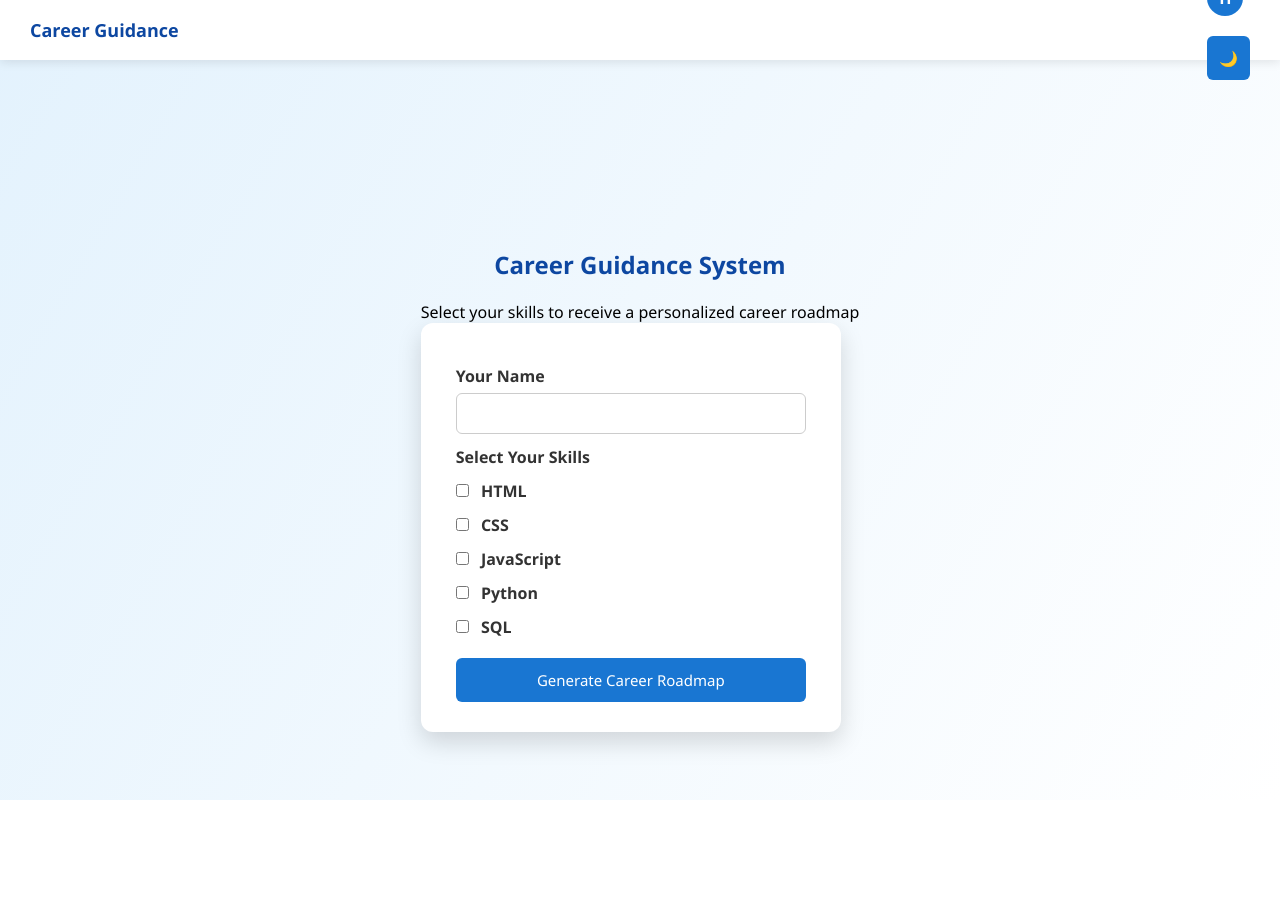
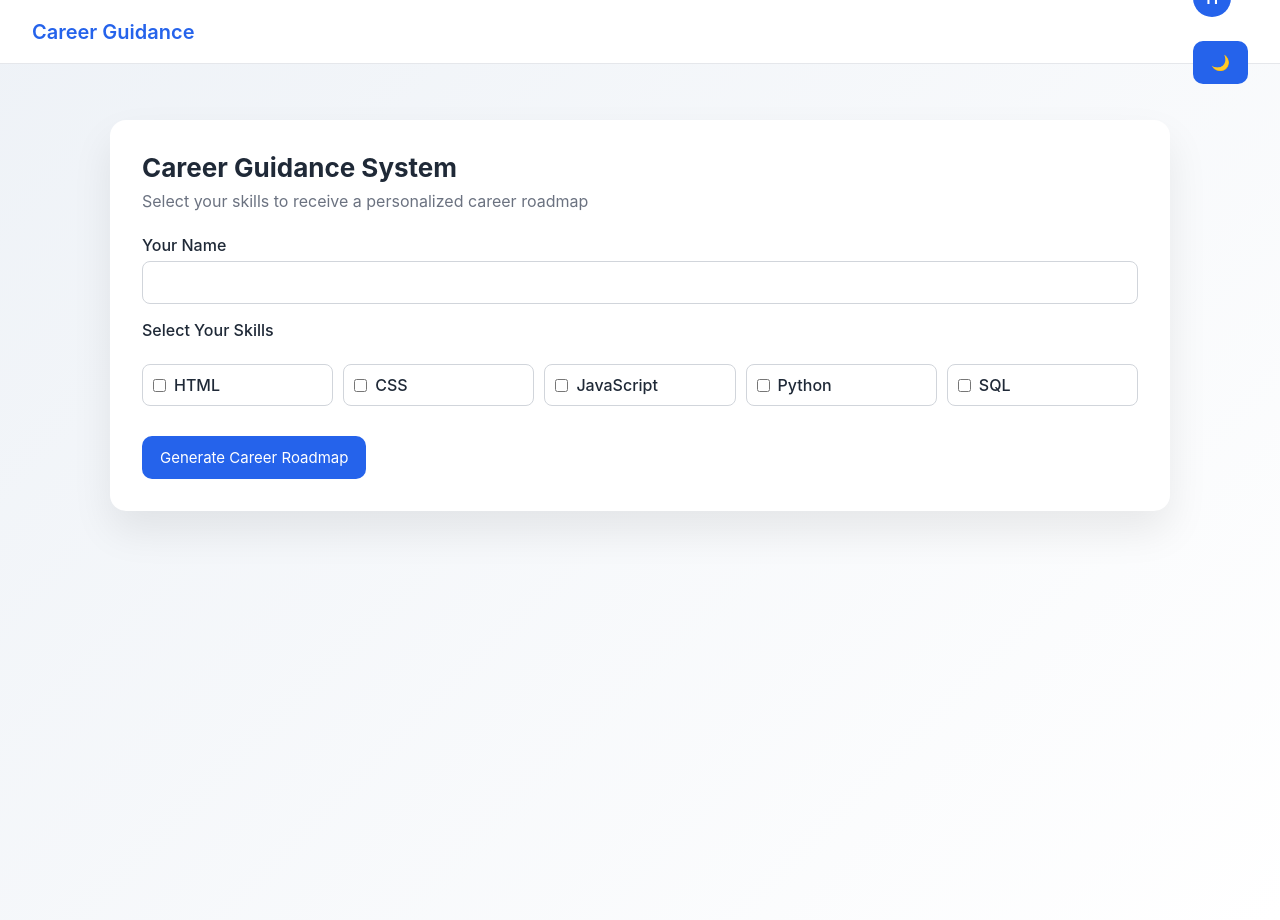
Before and after one commit to seemakurti-harika/smart-career-guidance, a Flask app: page / in a window 1280 px wide. Before the commit the page ends 800 px from the top, so only its background shows below. Run offline with Flask 3, Linux system fonts and the light colour scheme; a user stored in the database is signed in.

Commit message:
Refactor CSS styles for improved layout and design
Updated styles for various elements including body, buttons, and dropdowns. Changed font family and adjusted layout properties.

```diff
--- a/static/style.css
+++ b/static/style.css
@@ -1,239 +1,68 @@
-/* ---------- Global Reset ---------- */
+/* ---------- Base Reset ---------- */
 * {
     margin: 0;
     padding: 0;
     box-sizing: border-box;
-    font-family: "Segoe UI", Arial, sans-serif;
+    font-family: "Inter", "Segoe UI", Arial, sans-serif;
 }
 
-/* ---------- Page Background ---------- */
+/* ---------- Background ---------- */
 body {
     min-height: 100vh;
-    background: linear-gradient(120deg, #e3f2fd, #ffffff);
-    display: flex;
-    justify-content: center;
-    align-items: center;
+    background: linear-gradient(135deg, #eef2f7, #ffffff);
+    color: #1f2937;
 }
 
-/* ---------- Card Layout ---------- */
-form {
-    background: #ffffff;
-    width: 100%;
-    max-width: 420px;
-    padding: 30px 35px;
-    border-radius: 12px;
-    box-shadow: 0 10px 25px rgba(0, 0, 0, 0.15);
-}
-
-/* ---------- Headings ---------- */
-h2 {
-    text-align: center;
-    margin-bottom: 20px;
-    color: #0d47a1;
-}
-
-h3 {
-    margin-bottom: 10px;
-    color: #333;
-}
-
-/* ---------- Labels ---------- */
-label {
-    font-weight: 600;
-    margin-top: 12px;
-    display: block;
-    color: #333;
-}
-
-/* ---------- Inputs ---------- */
-input[type="text"],
-input[type="password"] {
-    width: 100%;
-    padding: 10px;
-    margin-top: 6px;
-    border-radius: 6px;
-    border: 1px solid #ccc;
-    font-size: 14px;
-}
-
-/* ---------- Checkbox Section ---------- */
-input[type="checkbox"] {
-    margin-right: 8px;
-}
-
-form br {
-    display: none;
-}
-
-.skill-group {
-    margin-top: 8px;
-}
-
-/* ---------- Buttons ---------- */
-button {
-    width: 100%;
-    margin-top: 20px;
-    padding: 12px;
-    background-color: #1976d2;
-    color: white;
-    border: none;
-    border-radius: 6px;
-    font-size: 15px;
-    cursor: pointer;
-    transition: background 0.3s;
-}
-
-button:hover {
-    background-color: #0d47a1;
-}
-
-/* ---------- Logout Button ---------- */
-.logout-btn {
-    background-color: #d32f2f;
-    width: auto;
-    padding: 8px 14px;
-    font-size: 14px;
-}
-
-.logout-btn:hover {
-    background-color: #b71c1c;
-}
-
-/* ---------- Links ---------- */
-a {
-    display: block;
-    margin-top: 15px;
-    text-align: center;
-    text-decoration: none;
-    color: #1976d2;
-    font-weight: 500;
-}
-
-a:hover {
-    text-decoration: underline;
-}
-
-/* ---------- Tables (Users Page) ---------- */
-table {
-    width: 100%;
-    border-collapse: collapse;
-    margin-top: 15px;
-    font-size: 14px;
-}
-
-th, td {
-    border: 1px solid #ddd;
-    padding: 10px;
-    text-align: center;
-}
-
-th {
-    background-color: #1976d2;
-    color: white;
-}
-
-tr:nth-child(even) {
-    background-color: #f5f5f5;
-}
-
-/* ---------- Messages ---------- */
-.error {
-    color: #d32f2f;
-    font-weight: bold;
-    margin-top: 10px;
-    text-align: center;
-}
-/* ---------- Navigation Bar ---------- */
-.navbar {
-    position: absolute;
-    top: 0;
-    left: 0;
-    width: 100%;
-    height: 60px;
-    background: #ffffff;
-    box-shadow: 0 2px 8px rgba(0, 0, 0, 0.1);
-    padding: 0 30px;
-    display: flex;
-    align-items: center;
-    justify-content: space-between;
-}
-
-/* App title */
-.nav-title {
-    font-size: 18px;
-    font-weight: 600;
-    color: #0d47a1;
-}
-
-/* Logout button (link-style) */
-.logout-link {
-    background: none;
-    border: none;
-    color: #555;
-    font-size: 14px;
-    cursor: pointer;
-    padding: 6px 10px;
-}
-
-.logout-link:hover {
-    color: #0d47a1;
-    text-decoration: underline;
-}
-
-/* Push main content below navbar */
-body {
-    padding-top: 80px;
-}
-/* ---------- Top Bar ---------- */
+/* ---------- Top Navigation ---------- */
 .topbar {
     position: fixed;
     top: 0;
     left: 0;
     width: 100%;
-    height: 60px;
+    height: 64px;
     background: #ffffff;
-    box-shadow: 0 2px 10px rgba(0,0,0,0.1);
+    border-bottom: 1px solid #e5e7eb;
     display: flex;
     align-items: center;
     justify-content: space-between;
-    padding: 0 30px;
+    padding: 0 32px;
     z-index: 1000;
 }
 
 .app-name {
-    font-size: 18px;
+    font-size: 20px;
     font-weight: 600;
-    color: #0d47a1;
+    color: #2563eb;
 }
 
-/* ---------- Profile Menu ---------- */
+/* ---------- Profile Dropdown ---------- */
 .profile-menu {
     position: relative;
 }
 
 .avatar {
-    width: 36px;
-    height: 36px;
-    background: #1976d2;
-    color: white;
+    width: 38px;
+    height: 38px;
     border-radius: 50%;
+    background: #2563eb;
+    color: #ffffff;
     display: flex;
     align-items: center;
     justify-content: center;
-    font-weight: bold;
+    font-weight: 600;
     cursor: pointer;
 }
 
-/* ---------- Dropdown ---------- */
 .dropdown {
     position: absolute;
     right: 0;
-    top: 48px;
-    background: white;
-    border-radius: 8px;
-    box-shadow: 0 8px 20px rgba(0,0,0,0.15);
+    top: 50px;
+    background: #ffffff;
+    border-radius: 10px;
+    box-shadow: 0 10px 30px rgba(0,0,0,0.15);
     display: none;
-    min-width: 120px;
+    min-width: 160px;
+    overflow: hidden;
 }
 
 .dropdown.show {
@@ -241,71 +70,184 @@ body {
 }
 
 .dropdown button {
+    width: 100%;
+    padding: 12px 16px;
     background: none;
     border: none;
+    text-align: left;
+    font-size: 14px;
+    cursor: pointer;
+}
+
+.dropdown button:hover {
+    background: #f1f5f9;
+}
+
+/* ---------- Main Container ---------- */
+.container {
+    max-width: 1100px;
+    margin: 120px auto 40px;
+    padding: 0 20px;
+}
+
+/* ---------- Card ---------- */
+.card {
+    background: #ffffff;
+    border-radius: 16px;
+    padding: 32px;
+    box-shadow: 0 20px 40px rgba(0,0,0,0.08);
+    animation: fadeIn 0.6s ease;
+}
+
+/* ---------- Headings ---------- */
+h2 {
+    margin-bottom: 8px;
+    font-size: 26px;
+}
+
+.subtitle {
+    color: #6b7280;
+    margin-bottom: 24px;
+}
+
+/* ---------- Form ---------- */
+label {
+    display: block;
+    margin-top: 16px;
+    margin-bottom: 6px;
+    font-weight: 500;
+}
+
+input[type="text"],
+input[type="password"] {
     width: 100%;
-    padding: 10px;
-    text-align: left;
-    cursor: pointer;
+    padding: 12px;
+    border-radius: 8px;
+    border: 1px solid #d1d5db;
     font-size: 14px;
 }
 
-.dropdown button:hover {
-    background: #f5f5f5;
+input:focus {
+    outline: none;
+    border-color: #2563eb;
 }
 
-/* ---------- Page Layout Fix ---------- */
-.container {
-    margin-top: 100px;
-    display: flex;
-    justify-content: center;
-}
-/* ---------- Dropdown ---------- */
-.dropdown {
-    position: absolute;
-    right: 0;
-    top: 52px;
-    background: #ffffff;
-    border-radius: 8px;
-    box-shadow: 0 8px 24px rgba(0,0,0,0.18);
-    display: none;
-    min-width: 160px;
-    border: 1px solid #e0e0e0;
-    z-index: 2000;
+/* ---------- Skills Grid ---------- */
+.skills {
+    display: grid;
+    grid-template-columns: repeat(auto-fit, minmax(140px, 1fr));
+    gap: 10px;
+    margin-top: 8px;
 }
 
-.dropdown.show {
-    display: block;
+.skill-box {
+    border: 1px solid #d1d5db;
+    border-radius: 8px;
+    padding: 10px;
+    display: flex;
+    align-items: center;
+    gap: 8px;
+    cursor: pointer;
 }
 
-/* Dropdown item */
-.dropdown button {
-    background: none;
-    border: none;
-    width: 100%;
-    padding: 12px 16px;
-    text-align: left;
-    cursor: pointer;
-    font-size: 14px;
-    color: #333;
-    font-weight: 500;
+.skill-box:hover {
+    border-color: #2563eb;
 }
 
-/* Hover effect */
-.dropdown button:hover {
-    background-color: #f1f5f9;
+/* ---------- Buttons ---------- */
+button {
+    margin-top: 24px;
+    padding: 12px 18px;
+    background: #2563eb;
+    color: white;
+    border: none;
+    border-radius: 10px;
+    font-size: 15px;
+    cursor: pointer;
 }
 
-/* Optional divider */
-.dropdown::before {
-    content: "";
+button:hover {
+    background: #1d4ed8;
+}
+
+/* ---------- Tables ---------- */
+table {
+    width: 100%;
+    border-collapse: collapse;
+    margin-top: 20px;
+}
+
+th, td {
+    padding: 14px;
+    border-bottom: 1px solid #e5e7eb;
+    text-align: center;
+}
+
+th {
+    background: #f9fafb;
+    font-weight: 600;
+}
+
+/* ---------- Animations ---------- */
+@keyframes fadeIn {
+    from {
+        opacity: 0;
+        transform: translateY(10px);
+    }
+    to {
+        opacity: 1;
+        transform: translateY(0);
+    }
+}
+
+/* ---------- Utility ---------- */
+.error {
+    color: #dc2626;
+    font-weight: 500;
+    margin-top: 10px;
+}
+/* ---------- Dark Mode ---------- */
+body.dark {
+    background: #0f172a;
+    color: #e5e7eb;
+}
+
+body.dark .card,
+body.dark .topbar,
+body.dark table,
+body.dark .dropdown {
+    background: #1e293b;
+    color: #e5e7eb;
+}
+
+body.dark input,
+body.dark button {
+    background: #0f172a;
+    color: #e5e7eb;
+    border-color: #334155;
+}
+
+body.dark th {
+    background: #020617;
+}
+/* ---------- Timeline ---------- */
+.timeline {
+    margin-top: 15px;
+    border-left: 3px solid #2563eb;
+    padding-left: 20px;
+}
+
+.timeline-item {
+    margin-bottom: 15px;
+    position: relative;
+}
+
+.timeline-item span {
     position: absolute;
-    top: -8px;
-    right: 14px;
+    left: -11px;
+    top: 5px;
     width: 14px;
     height: 14px;
-    background: white;
-    transform: rotate(45deg);
-    border-left: 1px solid #e0e0e0;
-    border-top: 1px solid #e0e0e0;
+    background: #2563eb;
+    border-radius: 50%;
 }
```
